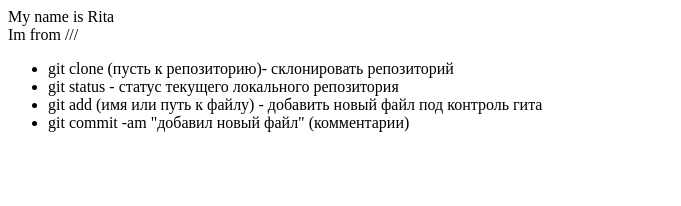
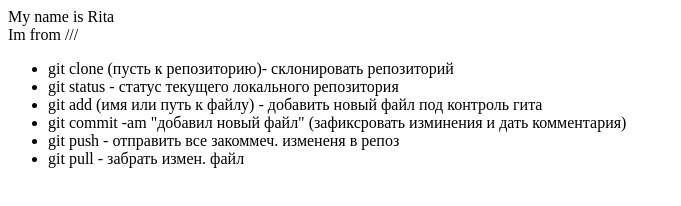
Before and after one commit to Nutellovich/git-lesson, a plain HTML site: page index.html in a window 1280 px wide. Shown: the whole page, without its empty margins (0-681 px from the left). Drawn offline with Linux system fonts and the light colour scheme.

Commit message:
added push and pull

```diff
--- a/index.html
+++ b/index.html
@@ -9,6 +9,8 @@
 		<li>git clone (пусть к репозиторию)- склонировать репозиторий</li>
 		<li>git status - статус текущего локального репозитория</li>
 		<li>git add (имя или путь к файлу) - добавить новый файл под контроль гита</li>
-		<li>git commit -am "добавил новый файл" (комментарии)</li>
+		<li>git commit -am "добавил новый файл" (зафиксровать изминения и дать комментария)</li>
+		<li>git push - отправить все закоммеч. измененя в репоз </li>
+		<li>git pull - забрать измен. файл</li>
 	</ul>
 </div>
```
